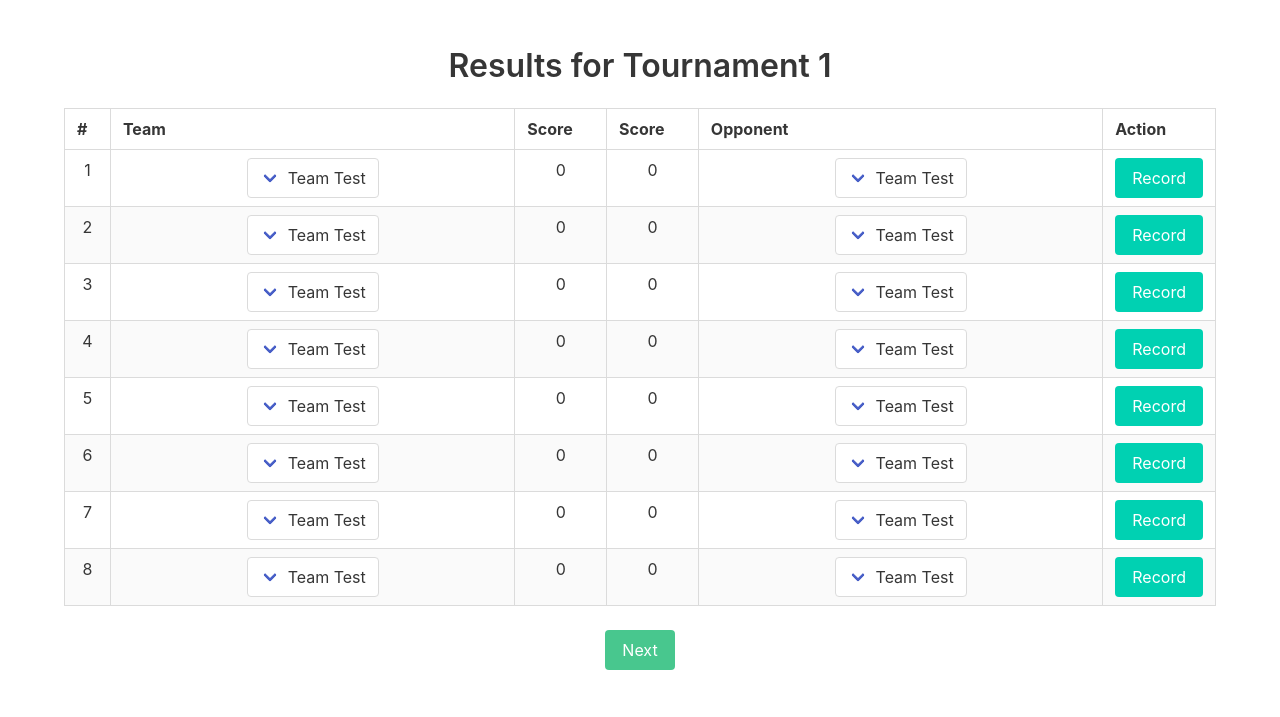
After one commit to KMaina-N/tournament, a Django app: page /view_results/6/ in a window 1280 px wide. The commit adds this page. Shown: the top 717 px of the page. Run offline with Django 4.2, Linux system fonts and the light colour scheme; data comes from the database, SQL or seed files in the repository; both versions use the stored data as it was after the commit.

Commit message:
Add team score and opponent score fields Add view_results and record_scores URLs Update add_tournament function Update configure_tournament template

```diff
--- a/core/models.py
+++ b/core/models.py
@@ -40,7 +40,11 @@ class Team(models.Model):
     tournament = models.ForeignKey(Tournament, on_delete=models.CASCADE)
     team_name = models.CharField(max_length=100, blank=True, null=True)
     opponent = models.CharField(max_length=100, null=True, blank=True)
+    team_score = models.IntegerField(default=0)
+    opponent_score = models.IntegerField(default=0)
     modified = models.BooleanField(default=False)
+    score_modified = models.BooleanField(default=False)
+    stage_modified = models.BooleanField(default=False)
 
     class Meta:
         verbose_name_plural = "Teams"
--- a/core/urls.py
+++ b/core/urls.py
@@ -8,4 +8,6 @@ urlpatterns = [
     path("add_team/", views.add_team, name="add_team"),
     path("start_tournament/<int:tournament_id>/", views.start_tournament, name="start_tournament"),
     path("delete_team/", views.delete_team, name="delete_team"),
+    path('view_results/<int:tournament_id>/', views.view_results, name='view_results'),
+    path('record_scores/', views.record_scores, name='record_scores'),
 ]
--- a/core/views.py
+++ b/core/views.py
@@ -37,11 +37,11 @@ def add_tournament(request):
             teams.append(team)
 
         # Pair up teams and set initial opponents
-        for i in range(0, team_count, 2):
-            teams[i].opponent = teams[i + 1].team_name
-            teams[i + 1].opponent = teams[i].team_name
-            teams[i].save()
-            teams[i + 1].save()
+        # for i in range(0, team_count, 2):
+        #     teams[i].opponent = teams[i + 1].team_name
+        #     teams[i + 1].opponent = teams[i].team_name
+        #     teams[i].save()
+        #     teams[i + 1].save()
 
         # Redirect to the team configuration page for the newly created tournament
         return redirect('configure_tournament', tournament_id=new_tournament.id)
@@ -182,4 +182,38 @@ def view_results(request, tournament_id):
         - Rendered template
 
     """
-    return render(request, 'view_results.html')
+    tournament = Tournament.objects.get(pk=tournament_id)
+    teams = Team.objects.filter(tournament=tournament)
+
+    context = {}
+    context['teams'] = teams
+    context['tournament'] = tournament
+    return render(request, 'view_results.html', context=context)
+
+def record_scores(request):
+    """
+    Record scores of the match
+    """
+    if request.method == 'GET':
+        # print the data
+        print(request.GET)
+        team_name = request.GET.get('team_name')
+        team_id = request.GET.get('team_id')
+        opponent = request.GET.get('opponent')
+        team_score = request.GET.get('team_score')
+        opponent_score = request.GET.get('opponent_score')
+        print(team_name, team_id, opponent)
+        # update the team name
+        team_id = int(team_id)
+        team = Team.objects.get(pk=team_id)
+        print(team)
+        team.team_name = team_name
+        team.team_score = team_score
+        team.opponent = opponent
+        team.opponent_score = opponent_score
+        team.modified = True
+        team.score_modified = True
+        team.save()
+
+        return JsonResponse({'status': 'success'})
+    return JsonResponse({'status': 'failed'})
--- a/templates/configure_tournament.html
+++ b/templates/configure_tournament.html
@@ -58,7 +58,7 @@
                         <tr>
                             <th class="is-one-eight">#</th> <!-- Larger size with is-two-thirds -->
                             <th class="is-two-thirds">Team</th> <!-- Larger size with is-two-thirds -->
-                            <th class="is-two-thirds">Opponent</th> <!-- Larger size with is-two-thirds -->
+                            <!-- <th class="is-two-thirds">Opponent</th>  -->
                             <th class="is-one-third">Action</th> <!-- Smaller size with is-one-third -->
                         </tr>
                     </thead>
@@ -69,7 +69,7 @@
                                 <td>{{ forloop.counter }}</td>
                                 <td class="team" contenteditable="true">{{ team.team_name }}</td>
 
-                                <td class="opponent" contenteditable="true">{{ team.opponent }}</td>
+                                <!-- <td class="opponent" contenteditable="true">{{ team.opponent }}</td> -->
                                 <td>
                                     <div class="action-btns">
                                         <a class="button is-primary" onclick="addTeam('{{team.id}}', this)">
--- a/templates/index.html
+++ b/templates/index.html
@@ -31,7 +31,7 @@
                         {% for tournament in tournaments %}
                         <td>{{tournament.tournament}}</td>
                         <td>
-                            <a class="button is-primary" href="#">View Results</a>
+                            <a class="button is-primary" href="/view_results/{{tournament.id}}">View Results</a>
                             {% if tournament.started == False %}
                             <a class="button is-info" href="configure_tournament/{{tournament.id}}">Update Tournament</a>
                             {% else %}
--- /dev/null
+++ b/templates/view_results.html
@@ -0,0 +1,205 @@
+<!DOCTYPE html>
+<html lang="en">
+<head>
+    <meta charset="UTF-8">
+    <meta name="viewport" content="width=device-width, initial-scale=1.0">
+    <link rel="stylesheet" href="https://cdn.jsdelivr.net/npm/bulma@0.9.4/css/bulma-rtl.min.css">
+    <script src="https://code.jquery.com/jquery-3.7.1.min.js" integrity="sha256-/JqT3SQfawRcv/BIHPThkBvs0OEvtFFmqPF/lYI/Cxo=" crossorigin="anonymous"></script>
+    <title>Configure Teams</title>
+    <style>
+        .table-container {
+            margin: 0 auto;
+        }
+
+        /* .team {
+            cursor: pointer;
+            display: flex;
+            gap: 10px;
+            align-items: center;
+            height: 60px !important;
+            line-height: 100px;
+        }
+        .team p {
+            margin: 0;
+            width: 80%;
+        }
+        .team a {
+            float: right;
+        } */
+
+        .is-two-thirds {
+            width: 500px !important;
+        }
+        .is-one-third {
+            width: 100px !important;
+        }
+        .is-one-eight {
+            width: 50px !important;
+        }
+
+        .add-tags {
+            margin-top: 5px
+        }
+        .action-btns {
+            display: flex;
+            justify-content: space-around;
+            gap: 5px;
+        }
+
+    </style>
+</head>
+<body>
+    <section class="section">
+        <div class="container has-text-centered"> <!-- Center the content -->
+            <h1 class="title">Results for {{ tournament.tournament }}</h1>
+            <div class="table-container"> <!-- Enclose the table in a container for styling -->
+                <table class="table is-bordered is-striped is-hoverable is-fullwidth"> <!-- Adjust width with is-fullwidth -->
+                    <thead>
+                        <tr>
+                            <th class="is-one-eight">#</th> <!-- Larger size with is-two-thirds -->
+                            <th class="is-two-thirds">Team</th> <!-- Larger size with is-two-thirds -->
+                            <th class="is-one-third">Score</th> <!-- Smaller size with is-one-third -->
+                            <th class="is-one-third">Score</th> <!-- Smaller size with is-one-third -->
+                            <th class="is-two-thirds">Opponent</th>
+                            <th class="is-one-third">Action</th> <!-- Smaller size with is-one-third -->
+                        </tr>
+                    </thead>
+                    <tbody>
+                        {% for team in teams %}
+                            <tr id="{{team.id}}">
+                                <!-- for loop to number the rows -->
+                                <td>{{ forloop.counter }}</td>
+                                <td class="team">
+                                    <div class="select">
+                                        <select>
+                                            {% for team in teams %}
+                                                <option value="{{team.team_name}}">{{team.team_name}}</option>
+                                            {% endfor %}
+                                        </select>
+                                    </div>
+                                </td>
+                                <td contenteditable="true">{{team.team_score}}</td>
+                                <td contenteditable="true">{{team.opponent_score}}</td>
+                                <td class="team">
+                                    <div class="select">
+                                        <select>
+                                            {% for team in teams %}
+                                            {% if team.opponent is not none %}
+                                                <option value="{{team.opponent}}">{{team.opponent}}</option>
+                                                {% else %}
+                                                <option value="{{team.team_name}}">{{team.team_name}}</option>
+                                            {% endif %}
+                                            {% endfor %}
+                                        </select>
+                                    </div>
+                                </td>
+                                <td>
+                                    <div class="action-btns">
+                                        <a class="button is-primary" onclick="recordScores('{{team.id}}', this)">
+                                        {% if team.score_modified == True %}
+                                            Recorded
+                                        {% else %}
+                                            Record
+                                        {% endif %}
+                                        </a>
+                                        <!-- <a class="button is-primary" href="#">Update</a> -->
+                                        <!-- <a class="button is-danger" onclick="deleteTeam('{{team.id}}')">Delete</a> -->
+                                    </div>
+                                </td>
+                            </tr>
+                        {% endfor %}
+                    </tbody>
+                </table>
+            </div>
+            <a class="button is-success" onclick="nextRound('{{tournament.id}}')">Next</a>
+        </div>
+    </section>
+    <script>
+        function recordScores(id, button) {
+            // get the team name and opponent name from the row that has options select
+            var team_name = document.getElementById(id).children[1].children[0].children[0].value;
+            console.log(team_name);
+            var opponent = document.getElementById(id).children[4].children[0].children[0].value;
+            console.log(opponent);
+            var score1 = document.getElementById(id).children[2].innerText;
+            console.log(score1);
+            var score2 = document.getElementById(id).children[3].innerText;
+            console.log(score2);
+            // check if the team name and opponent name are not empty if empty return false
+            if (team_name == "" || opponent == "") {
+                console.log("empty");
+                return false;
+            }
+            if (team_name == opponent) {
+                console.log("same");
+                alert("Team and Opponent cannot be the same");
+                return false;
+            }
+            else {
+                // update the button text
+                button.innerText = "Recorded";
+                // send the data to django server
+                var data = {
+                    "team_name": team_name,
+                    "opponent": opponent,
+                    'team_id': id,
+                    'team_score': score1,
+                    'opponent_score': score2
+                }
+
+                // check that team_name and opponent are not the same
+
+                // ajax to save the data asynchrously
+                $.ajax({
+                    type: "GET",
+                    url: "/record_scores/",
+                    data: data,
+                    success: function(response) {
+                        console.log(response);
+                    },
+                    error: function(error) {
+                        console.log(error);
+                    }
+                });
+            }
+
+        }
+
+        function nextRound(id) {
+            // send the data to django server
+            var data = {
+                'tournament_id': id
+            }
+
+            // check that all scores have been recorded and that team and opponent are not the same
+            var scores = document.querySelectorAll('td[contenteditable="true"]');
+            console.log(scores);
+            for (var i = 0; i < scores.length; i++) {
+                if (scores[i].innerText == "") {
+                    alert("Please record all scores");
+                    return false;
+                }
+            }
+            for (var i = 0; i < scores.length; i++) {
+                if (scores[i].innerText == scores[i+1].innerText) {
+                    alert("Team and Opponent cannot be the same");
+                    return false;
+                }
+            }
+            console.log(data);
+            // ajax to save the data asynchrously
+            /*$.ajax({
+                type: "GET",
+                url: "/next_round/",
+                data: data,
+                success: function(response) {
+                    console.log(response);
+                },
+                error: function(error) {
+                    console.log(error);
+                }
+            });*/
+        }
+    </script>
+</body>
+</html>
```
Also changed, not shown: core/migrations/0008_remove_team_opponent_team_score_team_score_modified_and_more.py (added), core/migrations/0009_team_opponent.py (added), core/migrations/0010_rename_score_team_opponent_score_team_team_score.py (added), db.sqlite3.
